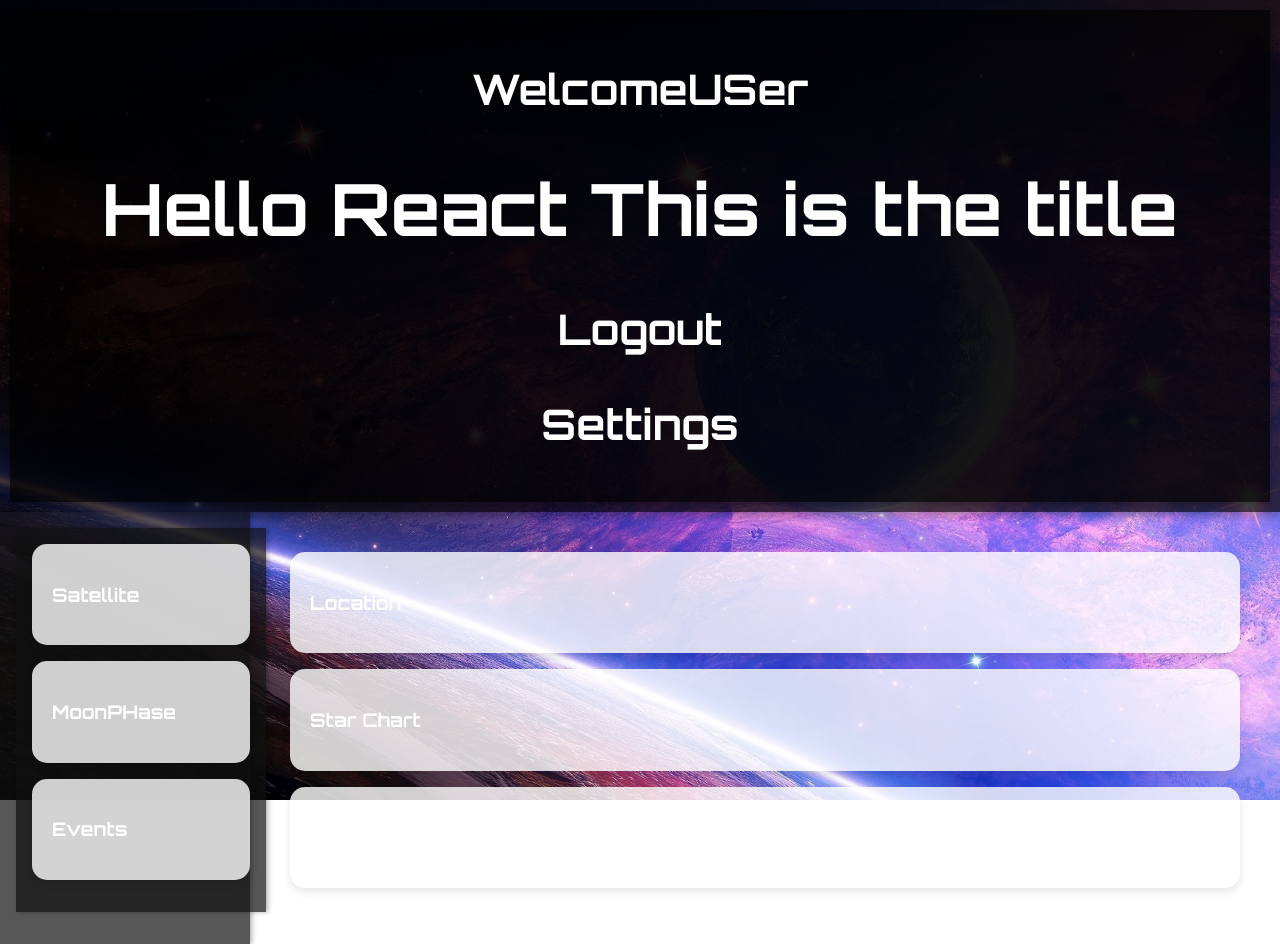
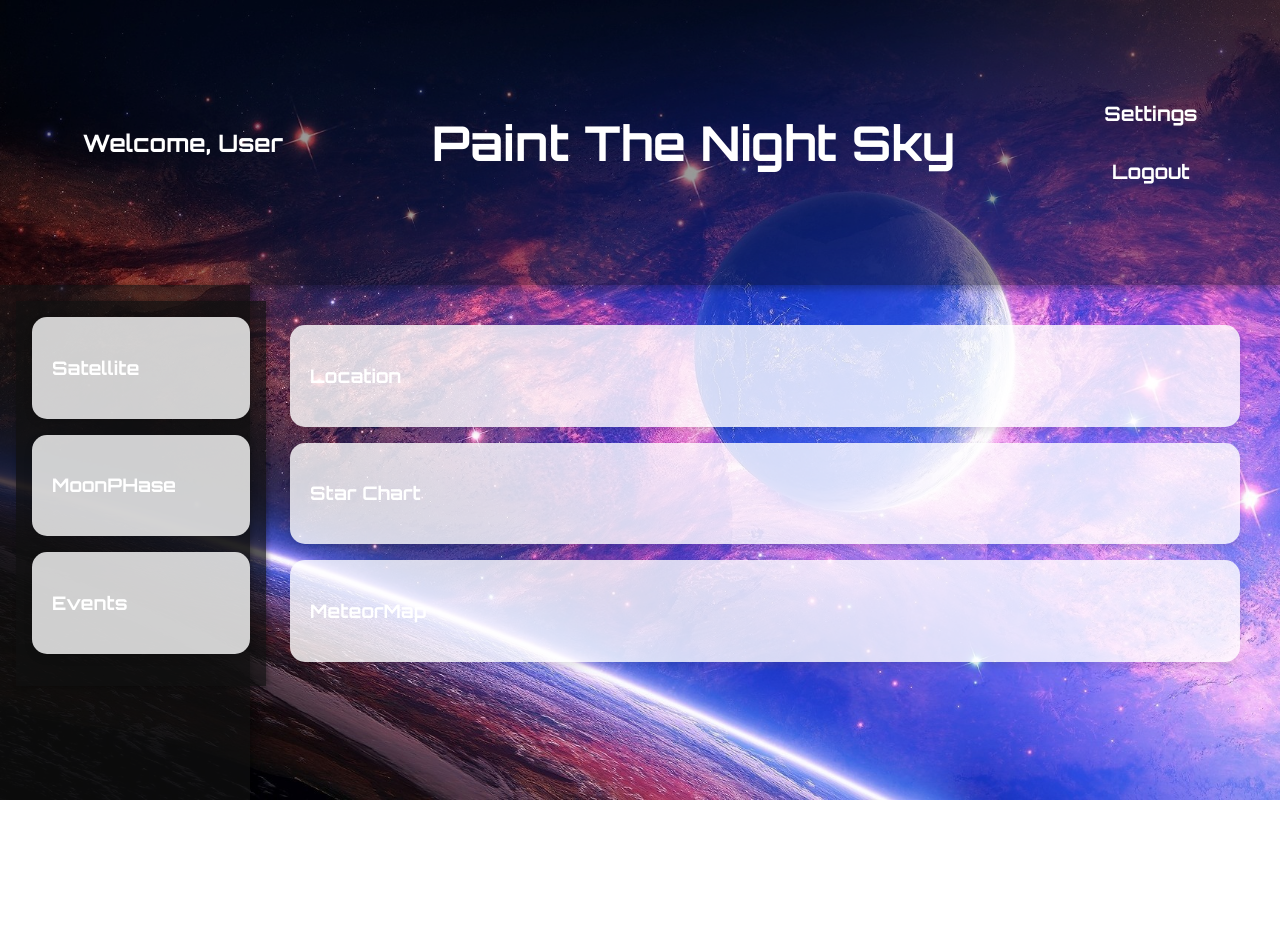
Before and after one commit to Paint-the-Night-Sky/Paint-the-Night-Sky, a React app: page / in a window 1280 px wide. After the commit the page ends 800 px from the top, so only its background shows below. Built offline with nearby package versions, Linux system fonts and the light colour scheme.

Commit message:
changes for title bar

```diff
--- a/frontend/App.jsx
+++ b/frontend/App.jsx
@@ -6,9 +6,9 @@ import './App.scss';
 
 const App = () => (
   <div className="main-container">
-    <div className="navbar">
+    {/* <div className="navbar"> */}
       <NavBar />
-    </div>
+    {/* </div> */}
     <div className="content">
       <div className="sidebar">
         <SideBar />
--- a/frontend/App.scss
+++ b/frontend/App.scss
@@ -17,12 +17,24 @@ body {
 }
 
 .navbar {
-  background-color: rgba(0, 0, 0, 0.7);
+  background-color: rgba(0, 0, 0, 0.4);
   color: #ffffff;
-  padding: 10px;
+  padding: 2rem;
   text-align: center;
   font-size: 1.5em;
   box-shadow: 0 4px 8px rgba(0, 0, 0, 0.3);
+  display: flex;
+  align-items: center;
+  justify-content: space-around;
+}
+
+.title {
+  padding: 3rem;
+  cursor: pointer;
+}
+
+.welcomeuser, .settings, .logout{
+  cursor: pointer;
 }
 
 .content {
--- a/frontend/components/logout.jsx
+++ b/frontend/components/logout.jsx
@@ -1,9 +1,10 @@
 import React from 'react';
 
-const Logout = () => {
+const Logout = (props) => {
     return (
-        <div className="logout">
-            <h3>Logout</h3>
+        <div className="logout" onClick={props.logoutClick}>
+
+            <h5>Logout</h5>
         </div>
     )
 }
--- a/frontend/components/navBar.jsx
+++ b/frontend/components/navBar.jsx
@@ -4,13 +4,42 @@ import Title from './title';
 import Logout from './logout';
 import Settings from './settings';
 
-const NavBar = () => (
-    <div className="navbar">
-        <WelcomeUser />
-        <Title />
-        <Logout />
-        <Settings />
-    </div>
-)
+// Let's assume for right now this guy is my parent
+// The information we pass down is maybe just some functions that will redirect
+// me wherever
+// This Navbar is a container
+const NavBar = (props) => {
+    // functions for onclicks
+    const titleClick = () => {
+        console.log('titleClick')
+        location.href = 'http://localhost:3030/';
+    }
+
+    const welcomeUserClick = () => {
+        console.log('welcomeUserClick')
+        location.href ='http://localhost:3030/user';
+    }
+
+    const logoutClick = () => {
+        console.log('logoutClick')
+        location.href = 'http://localhost:3030/logout';
+    }
+
+    const settingsClick = () => {
+        console.log('settingsClick')
+        location.href = 'http://localhost:3030/settings';
+    }
+
+    return (
+        <div className="navbar">
+            <WelcomeUser welcomeUserClick={welcomeUserClick} />
+            <Title titleClick={titleClick}/>
+            <div className='rightHeader'>
+                <Settings settingsClick={settingsClick}/>
+                <Logout logoutClick={logoutClick}/>
+            </div>
+        </div>
+    )
+};
 
 export default NavBar;
--- a/frontend/components/settings.jsx
+++ b/frontend/components/settings.jsx
@@ -1,9 +1,9 @@
 import React from 'react';
 
-const Settings = () => {
+const Settings = (props) => {
     return (
-    <div className="settings">
-        <h3>Settings</h3>
+    <div className="settings" onClick={props.settingsClick}>
+        <h5>Settings</h5>
     </div>
     )
 }
--- a/frontend/components/title.jsx
+++ b/frontend/components/title.jsx
@@ -1,11 +1,11 @@
 import React from 'react';
 
-const Title = () => {
+const Title = (props) => {
     return (
-        <div className="title">
-            <h1>Hello React This is the title </h1>
-            </div>
-            )
+        <div className="title" onClick={props.titleClick}>
+            <h1>Paint The Night Sky</h1>
+        </div>
+    )
 };
 
 export default Title;
--- a/frontend/components/welcomeUser.jsx
+++ b/frontend/components/welcomeUser.jsx
@@ -1,9 +1,9 @@
 import React from 'react';
 
-const WelcomeUser = () => {
+const WelcomeUser = (props) => {
     return (
-        <div className="welcomeuser">
-            <h3> WelcomeUSer</h3>
+        <div className="welcomeuser" onClick={props.welcomeUserClick}>
+            <h4> Welcome, User</h4>
         </div>
     )
 }
```
